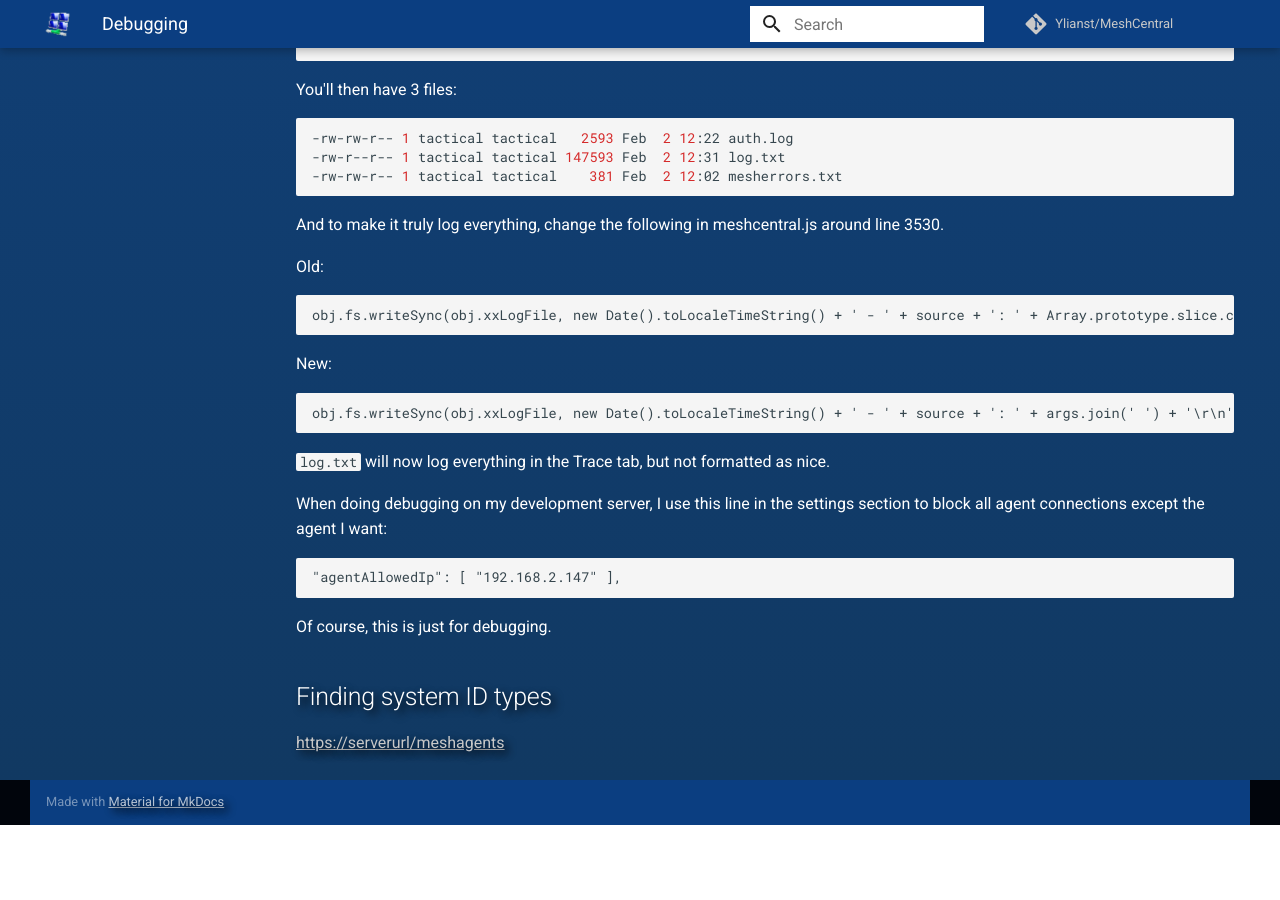
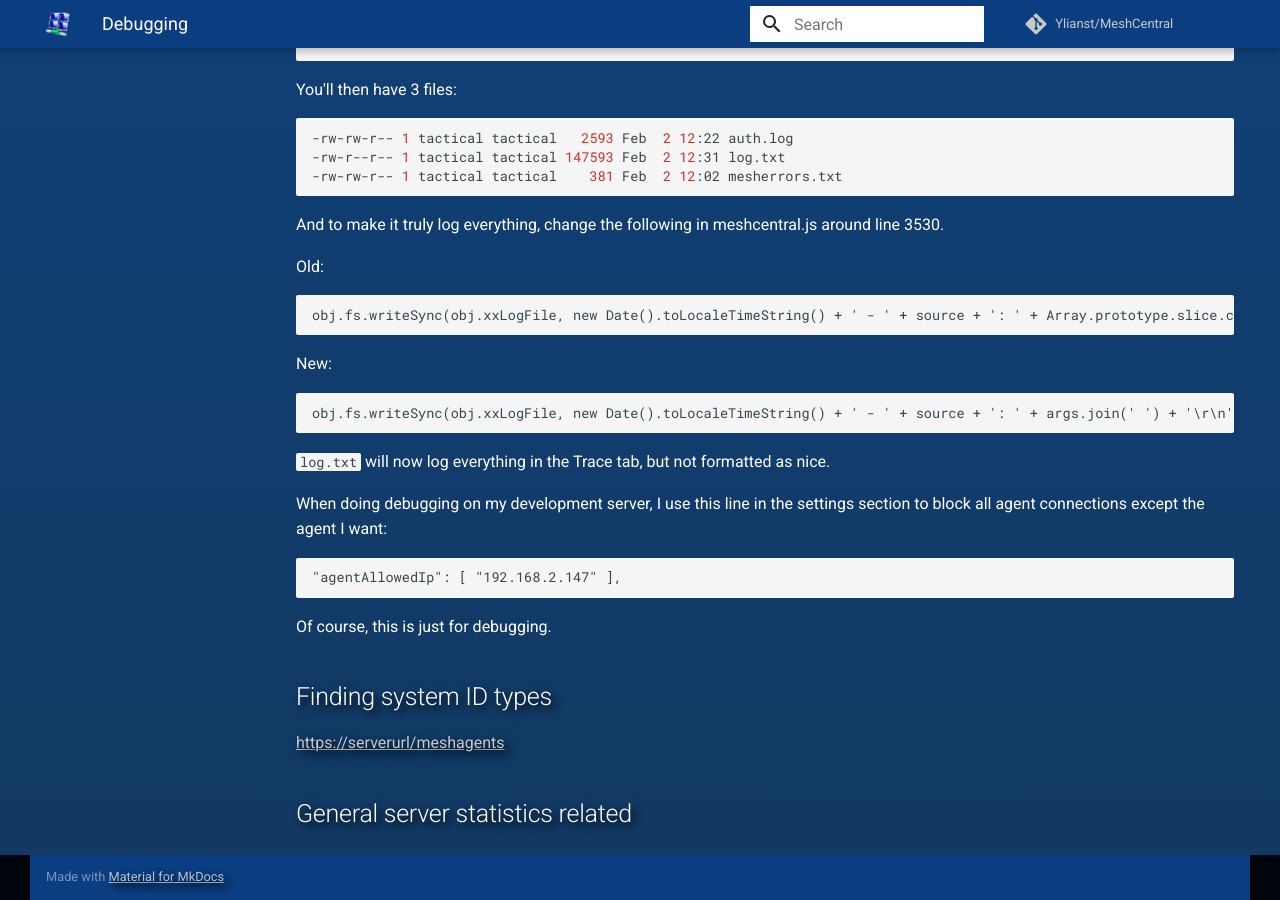
Before and after one commit to silversword411/meshcentraldocs_unofficial, an MkDocs documentation site: the page built from docs/docs/meshcentral/debugging.md, in a window 1280 px wide and 900 px high, scrolled down 1421 px. Built offline with MkDocs 1.6.1 and Material for MkDocs 9.7.7, drawn with Linux system fonts in a browser that asks for light colours; comment, search, counter and statistics services are not loaded; before the commit the page ends 2246 px from its top, so only the background shows below that.

```diff
--- a/docs/docs/meshcentral/debugging.md
+++ b/docs/docs/meshcentral/debugging.md
@@ -101,3 +101,5 @@
 ## Finding system ID types
 
 <https://serverurl/meshagents>
+
+## General server statistics related
```
